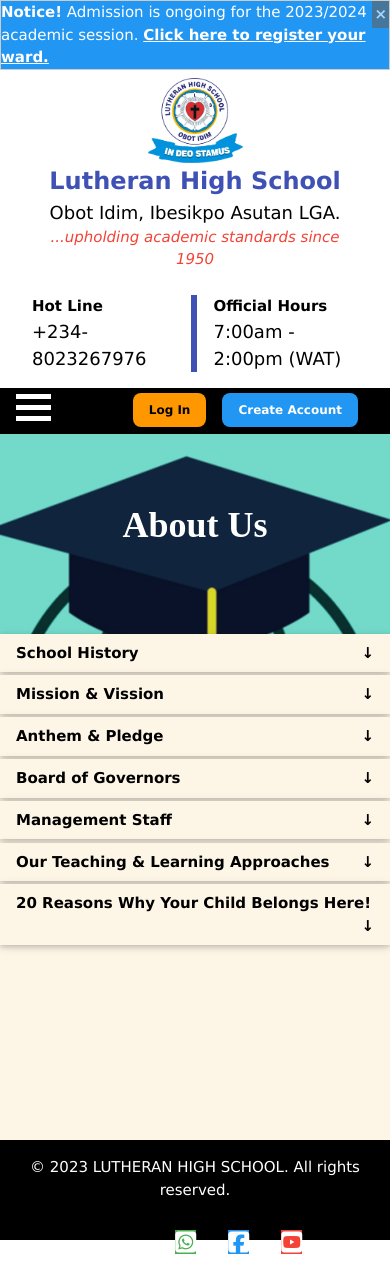
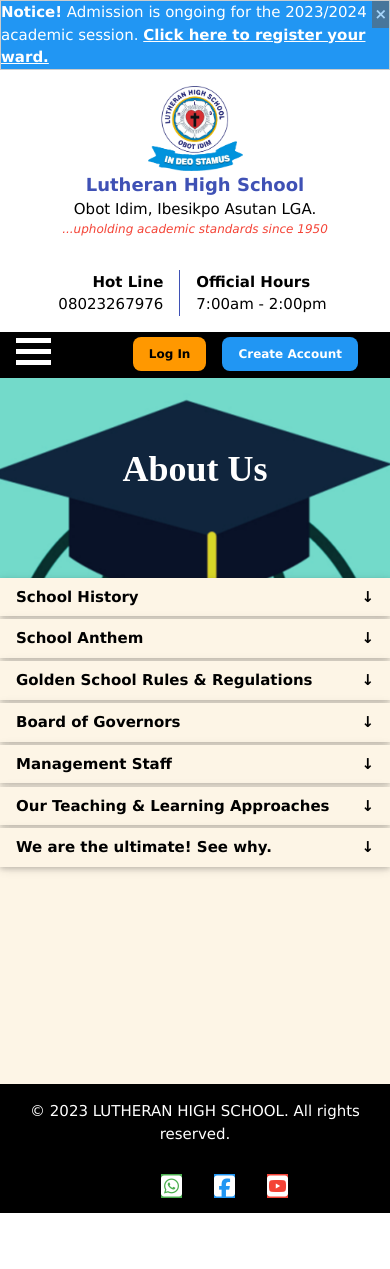
Before and after one commit to felixobianozie/lhs_frontend, a React (Create React App) app: page /about in a window 390 px wide. After the commit the page ends 1213 px from the top, so only its background shows below. Built offline with nearby package versions, Linux system fonts and the light colour scheme.

Commit message:
fix: resolve challenges with mobile responsiveness at the homepage; edit contents within about and admission pages

```diff
--- a/src/components/AcadPrograms.js
+++ b/src/components/AcadPrograms.js
@@ -4,13 +4,13 @@
 import waec from "../assets/waec_logo.png"
 import neco from "../assets/neco_logo.png"
 import sat from "../assets/sat_logo.png"
-import SectionHeader from "./SectionHeader"
+import HomeSectionHeader from "./HomeSectionHeader"
 
 
 function AcadPrograms() {
     return (
         <>
-            <SectionHeader name="ACADEMIC PROGRAMS" />
+            <HomeSectionHeader name="ACADEMIC PROGRAMS" />
             <div className="w3-container w3-padding-64 w3-row">
                 <div className="w3-center w3-col l4 w3-section">
                     <img className="" src={waec} alt="WAEC" style={{maxWidth:"200px"}}/>
--- a/src/components/Facilities.js
+++ b/src/components/Facilities.js
@@ -1,7 +1,7 @@
 /*
 Facilities section of the home page
 */
-import SectionHeader from "./SectionHeader"
+import HomeSectionHeader from "./HomeSectionHeader"
 import FacilityCards from "./FacilityCards"
 import ict from '../assets/ict_lab.jpg'
 import library from "../assets/library.jpg"
@@ -20,7 +20,7 @@
 
     return(
         <div className='w3-containter w3-sand'>
-            <SectionHeader name="OUR FACILITIES" />
+            <HomeSectionHeader name="OUR FACILITIES" />
             <div className='w3-container w3-row'>
                 <FacilityCards name="ICT Laboratory" desc = {abtICT} photo={ict}/>
                 <FacilityCards name="Library" desc={abtLibrary} photo={library}/>
--- a/src/components/Footer.js
+++ b/src/components/Footer.js
@@ -5,14 +5,15 @@
 
 function Footer() {
     return (
-        <div className="w3-container w3-black w3-row" style={{height:"100px"}}>
-            <div className="w3-col l6 w3-padding-16 w3-center">
+        <div className="w3-container w3-black w3-row" style={{minHeight:"100px"}}>
+            <div className="w3-col s12 l6 w3-padding-16 w3-center">
             &#169; 2023 LUTHERAN HIGH SCHOOL. All rights reserved.
             </div>
-            <div className="w3-col l6 w3-center">
-                <div className="" style={{marginLeft:"40%", marginRight:"auto"}}>
-                    <SocialMediaLinks/>
+            <div className="w3-col s12 l6" >
+                <div style={{width:"100px", marginRight:"auto", marginLeft: "auto"}}>
+                    <SocialMediaLinks />
                 </div>
+
             </div>
         </div>
     )
--- a/src/components/HomeHeader.js
+++ b/src/components/HomeHeader.js
@@ -7,15 +7,17 @@
 function HomeHeader() {
     return (
         <div className="w3-container w3-row">
+
             {/* header logo and description for mobile display */}
-            <div className="w3-center w3-padding w3-hide-medium w3-hide-large">
+            <div className="w3-center w3-padding-16 w3-hide-medium w3-hide-large">
                 <img src={header_logo} alt="School Logo" style={{maxWidth: "95px"}}></img>
                 <div className="w3-container">
-                    <div className="w3-xlarge w3-text-indigo"><strong>Lutheran High School</strong></div>
-                    <div className="w3-large">Obot Idim, Ibesikpo Asutan LGA.</div>
-                    <div className="w3-text-red"><i>...upholding academic standards since 1950</i></div>
+                    <div className="w3-large w3-text-indigo"><strong>Lutheran High School</strong></div>
+                    <div>Obot Idim, Ibesikpo Asutan LGA.</div>
+                    <div className="w3-text-red w3-small"><i>...upholding academic standards since 1950</i></div>
                 </div>
             </div>
+
             {/* header logo and description for desktop display */}
             <div className="w3-col l6 m12 w3-padding w3-hide-small">
                 <img className="w3-left" src={header_logo} alt="School Logo" style={{maxWidth: "95px"}}></img>
@@ -24,13 +26,29 @@
                     <div className="w3-large">Obot Idim, Ibesikpo Asutan LGA.</div>
                     <div className="w3-text-red"><i>...upholding academic standards since 1954</i></div>
                 </div>
+                {/* Rating smiley for tablet screen */}
                 <div className="w3-right w3-hide-small w3-hide-large">
-                <img src={smiley} alt="School Logo" style={{maxWidth: "90px"}}></img>
+                    <img src={smiley} alt="Rating Smiley" style={{maxWidth: "90px"}}></img>
                     <div className="w3-center"><strong>Rating?</strong></div>
                 </div>
             </div>
-            {/* header contact information */}
-            <div className="w3-col l6">
+
+            {/* header contact information for mobile*/}
+            <div className="w3-hide-medium w3-hide-large">
+                <div className="w3-cell-row w3-padding-16">
+                    <div className="w3-cell w3-container w3-right">
+                        <div className="w3-right"><strong>Hot Line</strong></div><br/>
+                        <div>08023267976</div>
+                    </div>
+                    <div className="w3-cell w3-container w3-border-left w3-border-indigo">
+                        <div><strong>Official Hours</strong></div>
+                        <div>7:00am - 2:00pm</div>
+                    </div>
+                </div>
+            </div>
+
+            {/* header contact information for desktop and tablets*/}
+            <div className="w3-col l6 w3-hide-small">
                 <div className="w3-cell-row w3-padding-16">
                     <div className="w3-cell w3-container w3-right">
                         <div><strong>Hot Line</strong></div>
@@ -42,6 +60,7 @@
                     </div>
                 </div>
             </div>
+
         </div>
     )
 }
--- a/src/components/SectionHeader.js
+++ b/src/components/HomeSectionHeader.js
@@ -2,7 +2,7 @@
 Title for every section
 */
 
-function SectionHeader({name}) {
+function HomeSectionHeader({name}) {
     return (
         <div className='w3-xlarge w3-padding-16 w3-center'>
             <strong>{name}</strong>
@@ -10,4 +10,4 @@
     )
 }
 
-export default SectionHeader
+export default HomeSectionHeader
--- a/src/components/pages/AboutPage.js
+++ b/src/components/pages/AboutPage.js
@@ -57,28 +57,31 @@
                     />
                 </Section>
 
-                <Section id="m&v" title="Mission & Vission">
+                <Section id="a&p" title="School Anthem">
                     <SubSection
-                        title="Mission"
-                        content={aboutContent.mission}
-                    />
-                    <SubSection
-                        title="Vission"
-                        content={aboutContent.vision}
+                        title=""
+                        content={aboutContent.anthem}
                     />
                 </Section>
 
-                <Section id="a&p" title="Anthem & Pledge">
+                <Section id="m&v" title="Golden School Rules & Regulations">
                     <SubSection
-                        title="School Anthem"
-                        content={aboutContent.anthem}
+                        title=""
+                        content={aboutContent.pdf}
                     />
                     <SubSection
-                        title="School Pledge"
-                        content={aboutContent.pledge}
+                        title="PREAMBLE"
+                        content={aboutContent.preamble}
+                    />
+                    <SubSection
+                        title="REPORTING ON REOPENING AND CLOSING"
+                        content={aboutContent.openingAndClosing}
+                    />
+                    <SubSection
+                        title="STUDENTS MOVEMENTS (DAY/NIGHT)"
+                        content={aboutContent.movements}
                     />
                 </Section>
-
                 <Section id="board" title="Board of Governors">
                     <SubSection
                         title=""
@@ -100,7 +103,7 @@
                     />
                 </Section>
 
-                <Section id="why" title="20 Reasons Why Your Child Belongs Here!">
+                <Section id="why" title="We are the ultimate! See why.">
                     <SubSection
                         title=""
                         content={aboutContent.whyUs}
--- a/src/content/about.js
+++ b/src/content/about.js
@@ -1,3 +1,6 @@
+import { Link } from 'react-router-dom';
+import { showUnderDev } from '../components/modals/UnderDevModal';
+
 // School History
 export const howItAllStarted = (
     <>
@@ -56,7 +59,6 @@
         </p>
     </>
 );
-
 export const academicRecords = (
     <>
         <p>
@@ -68,15 +70,13 @@
         </p>
     </>
 );
-
 export const dormitoryLife = (
     <>
         <p>
-            Lutheran High School, Obot Idim was predominantly a boarding school until the early 70s when day-studentship was introduced. Life in the dormitory was so exciting and unique that no serious minded student of the school would have ever wanted to miss the dormitory because of the friendly boarding experience, sophisticated boarding facilities down to decent meals, good discipline and high moral training and interactions/ fellowships among students. Students derived many advantages by being in the boarding house. Boarders were and still are regarded as first class citizens in the "Luthisco Republic". Female students were / are not left out. While male students are housed in four hostels namely Nau, Luther, Ekong and Konz, the girls are accommodated in the then Lizzy hall. In the then Luthsico Republic, Nau and Luther houses are popularly known as Old Colony, while Ekong and Konz houses constitute the New Colony.
+            Lutheran High School, Obot Idim was predominantly a boarding school until the early 70s when day-studentship was introduced. Life in the dormitory was so exciting and unique that no serious minded student of the school would have ever wanted to miss the dormitory because of the friendly boarding experience, sophisticated boarding facilities down to decent meals, good discipline and high moral training and interactions/fellowships among students. Students derived many advantages by being in the boarding house. Boarders were and still are regarded as first class citizens in the "Luthisco Republic". Female students were/are not left out. While male students are housed in four hostels namely Nau, Luther, Ekong and Konz, the girls are accommodated in the then Lizzy hall. In the then Luthsico Republic, Nau and Luther houses are popularly known as Old Colony, while Ekong and Konz houses constitute the New Colony.
         </p>
     </>
 );
-
 export const areasOfSignificantPerformance = (
     <>
         <p>
@@ -93,7 +93,6 @@
         </p>
     </>
 );
-
 export const housesAndColours = (
     <>
         <p>
@@ -104,7 +103,6 @@
         </p>
     </>
 );
-
 export const trendsAssessment = (
     <>
         <p>
@@ -112,7 +110,6 @@
         </p>
     </>
 );
-
 export const chroniclesOfPrincipals = (
     <>
         <p>
@@ -120,7 +117,6 @@
         </p>
     </>
 );
-
 export const factsFile = (
     <>
         <ul>
@@ -147,7 +143,6 @@
         </ul>
     </>
 );
-
 export const otherLandMarks = (
     <>
         <ul>
@@ -166,44 +161,108 @@
 
 export const creditsAndReferences = (
     <>
-        <p><b>Culled from</b> the article LUTHERAN HIGH SCHOOL OBOT IDIM: HOW IT ALL BEGAN: (HISTORICAL PERSPECTIVE) by Pastor Mike Effiok-Abasi, DOS.</p>
-        <p><b>Extra inputs & modifications</b> by Current School Management.</p>
-        <b>Other References</b>
-        <p>Amamkpa, E. W., et al (1986): "A Short History of the Lutheran Church of Nigeria." Obot Idim: The Lutheran Press.</p>
-        <p>The LUTHISCOLIAN, Volume 2, Published by the Lutheran High School Students Association. 1963.</p>
+        <p><b>Culled from</b> the article LUTHERAN HIGH SCHOOL OBOT IDIM: HOW IT ALL BEGAN: (HISTORICAL PERSPECTIVE) by Pastor Mike Effiok-Abasi, DOS in the book ESSAYS IN CELEBRATION OF 60 YEARS OF EXCELLENCE IN ACADEMIC DEVELOPMENT AND LEADERSHIP by Martin Akpan, et al (2010).</p>
+        <p><b>Extra inputs, updates & modifications</b> by Current School Management.</p>
     </>
 );
 
-// Mission & Vission
-export const mission = (
+// Golden School Rules & Regulations
+export const pdf = (
     <>
         <p>
-            Content is temporarily not available
+            We encourage all students, parents/guardians to study these rules & regulations and request compliance. For offline access,  <Link onClick={() => showUnderDev()}>click here to download as pdf.</Link>
         </p>
     </>
 );
-
-export const vision = (
+export const preamble = (
     <>
         <p>
-            Content is temporarily not available
+            Lutheran High School, Obot Idim is a co-educational Christian Institution which seeks to train its students mentally, physically and spiritually. The School therefore strives to live up to the highest principles of Christian conduct. It also recognizes to the fullest the national need for honest, God fearing and righteous citizens who would be good leaders to our society tomorrow.
+        </p>
+        <p>
+            In order to achieve this, a high standard of discipline is therefore highly necessary, hence the following rules and regulations.
         </p>
     </>
 );
+export const openingAndClosing = (
+    <>
+        <ol>
+            <li>
+                All boarders must report back to the boarding house a day to the official reopening date between the hours of 12:00pm and 5:00pm.
+            </li>
+            <li>
+                All boarders must surrender their luggage for checking by the House Master/Mistress or an accredited representative before being cleared to move into the dormitories.
+            </li>
+            <li>
+                No border will be checked into the dormitories without evidence of Fee payment - the Teller.
+            </li>
+            <li>
+                Day students must report on the official reopening date with evidence of Fee payment - the Teller and in their correct school uniform before allowed entry into the school compound.
+            </li>
+        </ol>
+    </>
+);
+export const movements = (
+    <>
+        <ol>
+            <li>
+                No student should leave the school compound without express permission from the Principal, Vice Principal, or Boarding Master/Mistress.<br/>
+                <strong>Penalty:</strong> Suspension from classes, manual labour or expulsion on the recommendation of the Disciplinary Committee.
+            </li>
+            <li>
+                All exit/entry into the school compound must be through the main/authorized entrance - The Gate. <br/>
+                <strong>Penalty:</strong> The culprit shall be subjected to two days manual labour.
+            </li>
+            <li>
+                Students should walk on the walk paths and not accross the lawns of field(s) in the school compound.<br/>
+                <strong>Penalty:</strong> Grass cutting or planting of grass.
+            </li>
+            <li>
+                No student should be found outside their dormitories after evening meal but in their preparatory classroom except on special occassions, with express permission. In case of a variety night all students should return to their respective dormitories as soon as the event(s) is/are over
+            </li>
+            <li>
+                Absense during preparatory class and night inspection is an offence.
+            </li>
+            <li>
+                On no account ...
+            </li>
+        </ol>
+    </>
+);
 
-// Anthem & Pledge
+// School Anthem
 export const anthem = (
     <>
         <p>
-            Content is temporarily not available
+            <strong>Verse 1</strong>
         </p>
-    </>
-);
-
-export const pledge = (
-    <>
         <p>
-            Content is temporarily not available
+            Alone gold is success;<br/>
+            Hardwork holds the key<br/>
+            A center of knowledge accesses;<br/>
+            Good aims from our toil;<br/>
+            Because in God we stand;<br/>
+            Ours is a known of all mark of<br/>
+            excellence well grounded in truth.
+        </p>
+        <p>
+            <strong>Verse 2</strong>
+        </p>
+        <p>
+            Purpose and high aims to empower us<br/>
+            to climb any height and stand<br/>
+            apart and shine like a<br/>
+            day star because in God we stand.<br/>
+        </p>
+        <p>
+            <strong>Verse 3</strong>
+        </p>
+        <p>
+            Let's put our feet in the footsteps<br/>
+            of our forbearers and learning light<br/>
+            In order to be what we can be<br/>
+            Let's hold high our aims because in<br/>
+            God we stand.<br/>
         </p>
     </>
 );
```
Also changed, not shown: src/components/SliderHome.js (+5 -2 lines), src/components/SliderIndicatorHome.js (+9 -1 lines), src/content/admission.js (+7 -2 lines). Lines whose indentation alone changed are shown as unchanged.
